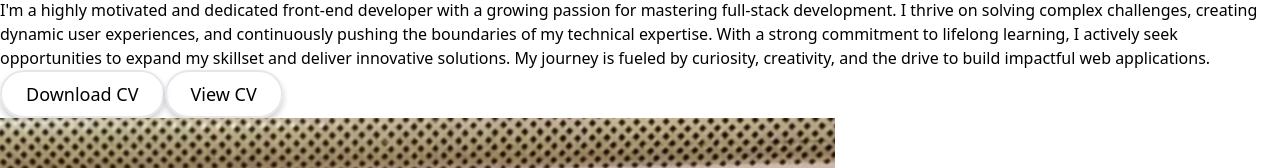
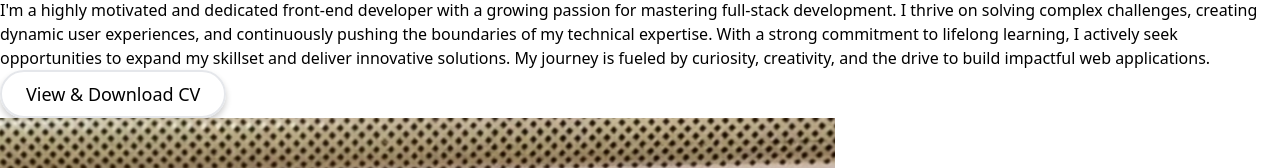
Before and after one commit to mahesh-pagrut/portfolio, a React (Vite) app: page / in a window 1280 px wide. Shown: the part 610-778 px from the top of the page. Built offline with nearby package versions, Linux system fonts and the light colour scheme.

Commit message:
chnages in hero section button

```diff
--- a/src/components/hero/Hero.jsx
+++ b/src/components/hero/Hero.jsx
@@ -4,6 +4,17 @@
 import myNew1 from "../../assets/myNew1.png";
 
 export default function Hero() {
+  const handleClick = () => {
+    // Open the CV in a new tab
+    window.open(CV, "_blank");
+
+    // Trigger the download
+    const link = document.createElement("a");
+    link.href = CV;
+    link.download = "Mahesh_Resume.pdf";
+    link.click();
+  };
+
   return (
     <div className="relative overflow-hidden min-h-[550px] sm:min-h-[660px] flex flex-col pt-16">
       <div className="h-[960px] w-[880px] md:h-[720px] md:w-[640px] absolute right-0 bg-gradient-to-r from-orange-500 via-yellow-300 to-purple-600 rounded-full transform rotate-12 -top-20 shadow-[0_10px_20px_rgb(255,140,0,0.4),_0_-10px_20px_rgb(255,69,0,0.4),_5px_15px_25px_rgb(0,0,255,0.3)] p-8 bg-gray-900 text-white " />
@@ -34,18 +45,13 @@
               drive to build impactful web applications.
             </p>
             <div className="flex justify-center gap-4">
-              {/* Button to download the CV */}
-              <a href={CV} download>
-                <button className="material-btn border-purple-500 text-purple-500 hover:bg-purple-500">
-                  Download CV
-                </button>
-              </a>
-              {/* Button to open the CV in a new tab */}
-              <a href={CV} target="_blank" rel="noopener noreferrer">
-                <button className="material-btn border-orange-500 text-orange-500 hover:bg-orange-500">
-                  View CV
-                </button>
-              </a>
+              {/* Single button to handle both actions */}
+              <button
+                onClick={handleClick}
+                className="material-btn border-orange-500 text-orange-500 hover:bg-orange-500"
+              >
+                View & Download CV
+              </button>
             </div>
           </div>
           <div className="lg:max-w-md lg:w-full md:w-1/2 w-5/6">
```
